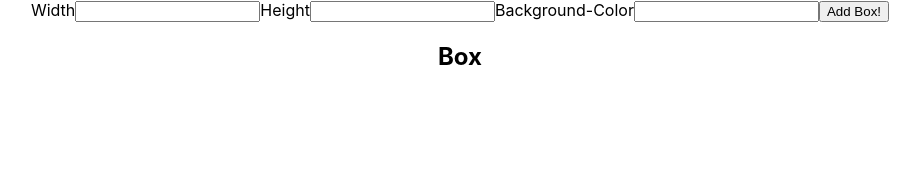
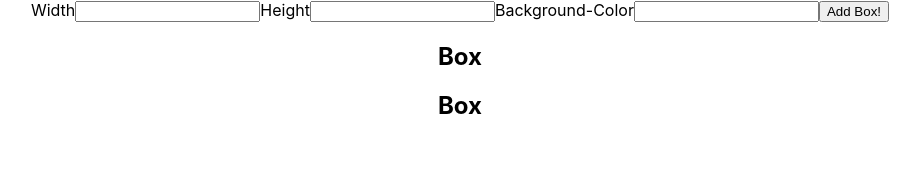
Before and after one commit to Pascha-404/colored-box-maker, a React (Create React App) app: page / in a window 1280 px wide. Shown: the top 170 px of the page, without its empty margins (180-1100 px from the left). Built offline with nearby package versions, Linux system fonts and the light colour scheme.

Commit message:
logic for BoxList

```diff
--- a/src/BoxList.js
+++ b/src/BoxList.js
@@ -1,16 +1,56 @@
 import React, { Component } from 'react';
 import Box from './Box';
 import NewBoxForm from './NewBoxForm';
+import { v4 as uuid } from 'uuid';
 
 class BoxList extends Component {
 	constructor(props) {
 		super(props);
+		this.state = {
+			boxes: [
+				{ width: '100px', height: '100px', backgroundColor: 'red' },
+				{ width: '100px', height: '100px', backgroundColor: 'red' },
+			],
+		};
+		this.addBox = this.addBox.bind(this);
+		this.deleteBox = this.deleteBox.bind(this);
 	}
+
+	addBox(width, height, backgroundColor) {
+		const newBox = {
+			width: width,
+			height: height,
+			backgroundColor: backgroundColor,
+			id: uuid(),
+		};
+		this.setState(curState => ({ boxes: [...curState.boxes, newBox] }));
+	}
+
+	deleteBox(id) {
+		let boxes = this.state.boxes;
+		const targetIndx = boxes.findIndex(box => box.id === id);
+		boxes.splice(targetIndx, 1);
+		this.setState({ boxes });
+	}
+
+	renderBoxes(evt) {
+		return this.state.boxes.map(box => (
+			<Box
+				width={box.width}
+				height={box.height}
+				backgroundColor={box.backgroundColor}
+				deleteBox={this.deleteBox}
+				key={box.id}
+				id={box.id}
+			/>
+		));
+	}
+
 	render() {
 		return (
 			<div className='BoxList'>
-				<NewBoxForm />
-				<Box />
+				<NewBoxForm addBox={this.addBox} key='boxForm' />
+				{this.renderBoxes()}
 			</div>
 		);
 	}
```
